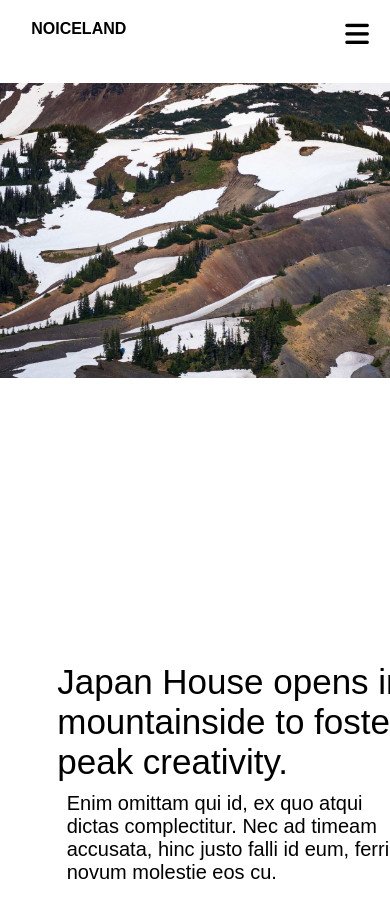
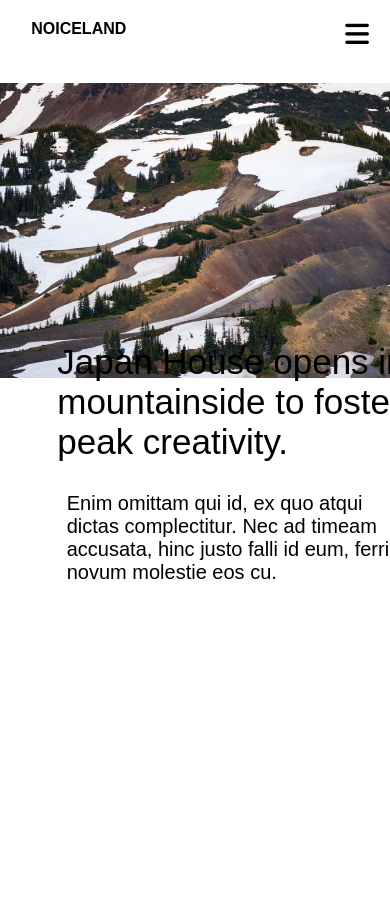
Before and after one commit to hijoblimalika/figma-tabiat, a plain HTML site: page index.html in a window 390 px wide. Shown: the top 918 px of the page. Drawn offline with Linux system fonts and the light colour scheme.

Commit message:
ewrtyruio;iouyew

```diff
--- a/media.css
+++ b/media.css
@@ -29,7 +29,7 @@
 
     }
 }
-@media screen and (max-width:415px){
+@media screen and (max-width:412px){
     .ja_img img{
         width: 230%;
     }
@@ -44,11 +44,11 @@
     }
     .ja_text h1{
         font-size: 35px;
-        transform: translateX(28px) translateY(-277px);
+        transform: translateX(28px) translateY(-597px);
     }
     .ja_text p{
         font-size: 20px;
-        transform: translateX(18px) translateY(-275px);
+        transform: translateX(18px) translateY(-575px);
 
     }
 
```
